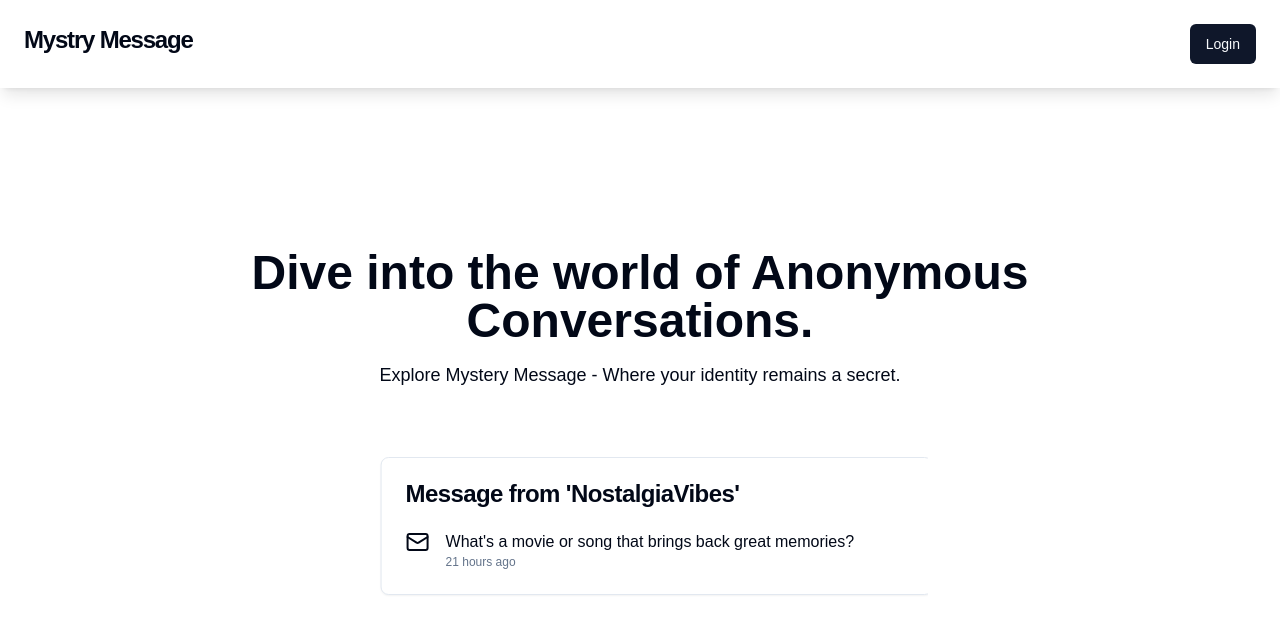
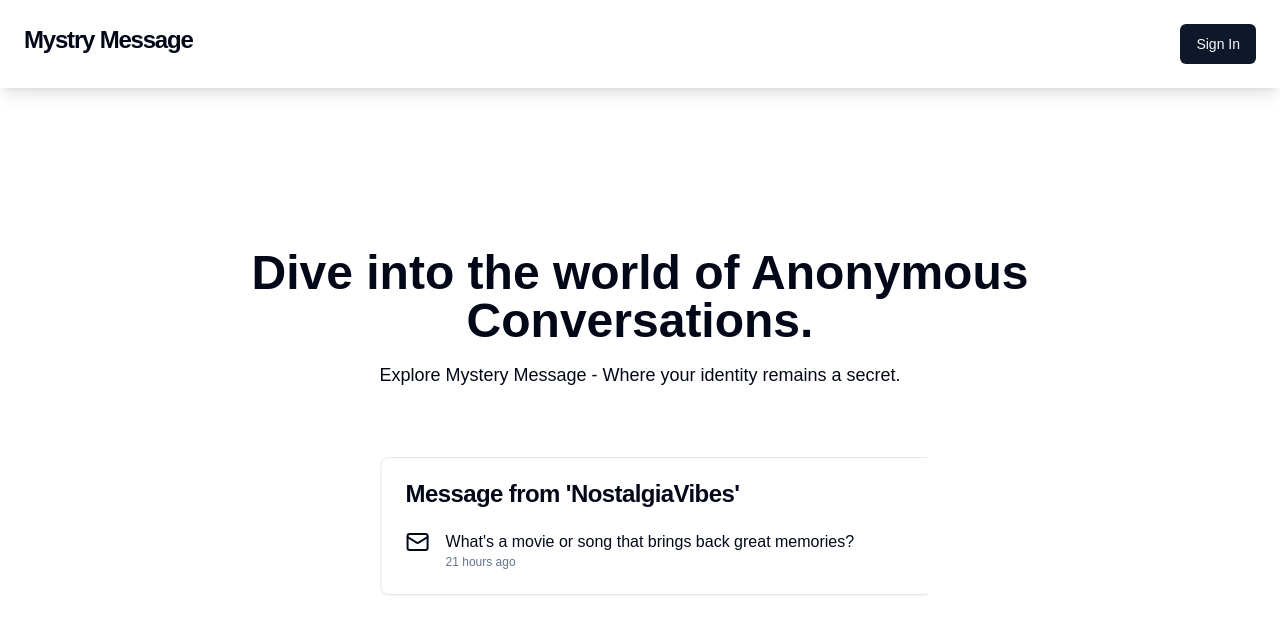
Before and after one commit to Mr-R-e-X/Mystry_Message_NextJs, a Next.js app: page / in a window 1280 px wide. Shown: the top 634 px of the page. Built offline with nearby package versions, Linux system fonts and the light colour scheme; no server answers.

Commit message:
typo updated

```diff
--- a/src/components/Navbar.tsx
+++ b/src/components/Navbar.tsx
@@ -32,12 +32,12 @@ const Navbar = () => {
               className="w-full md:w-auto cursor-pointer"
               onClick={() => signOut()}
             >
-              Logout
+              Sign Out
             </Button>
           </>
         ) : (
           <Link href="/sign-in" className="cursor-pointer">
-            <Button className="w-full md:w-auto ">Login</Button>
+            <Button className="w-full md:w-auto ">Sign In</Button>
           </Link>
         )}
       </div>
```
